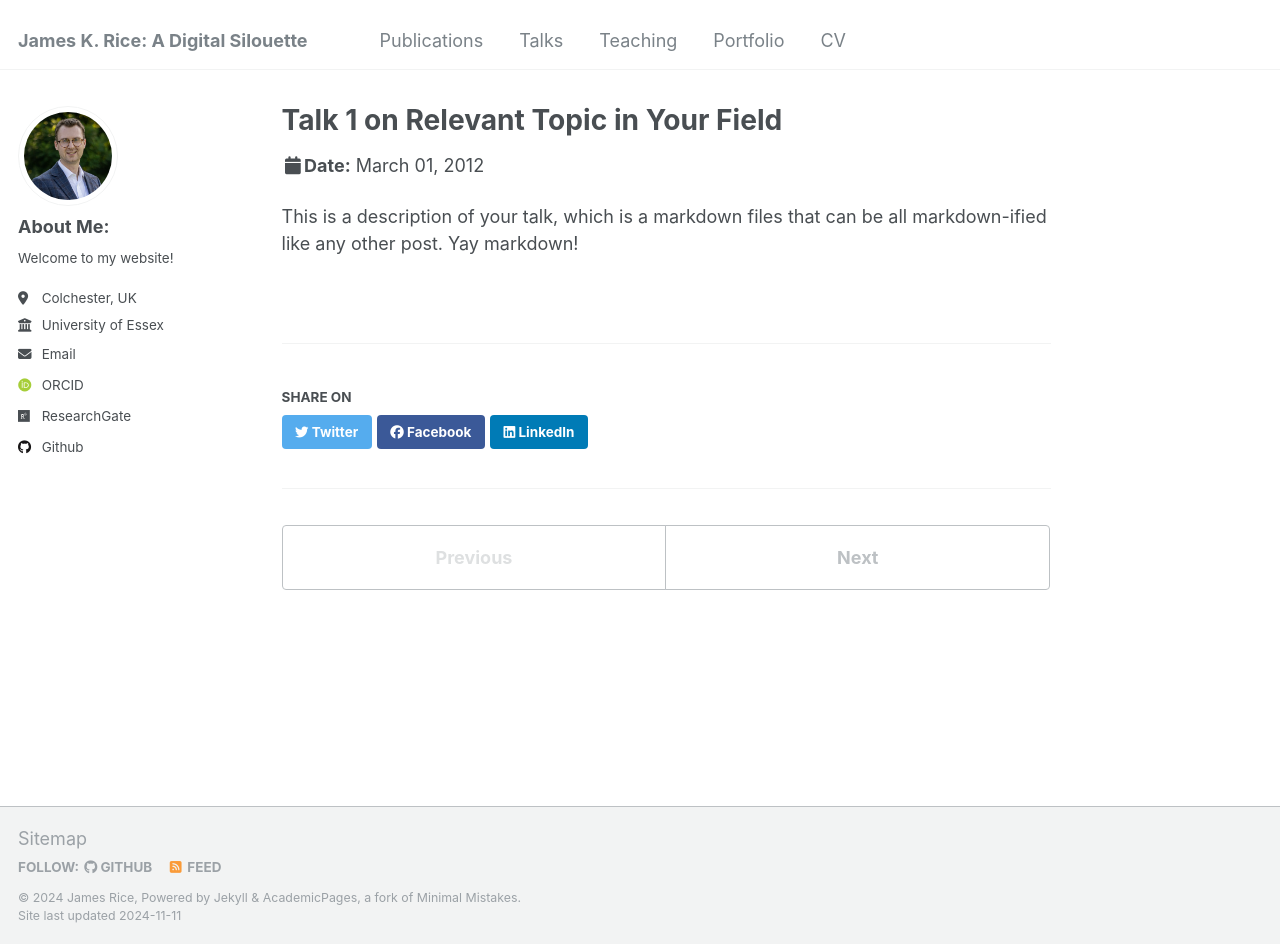
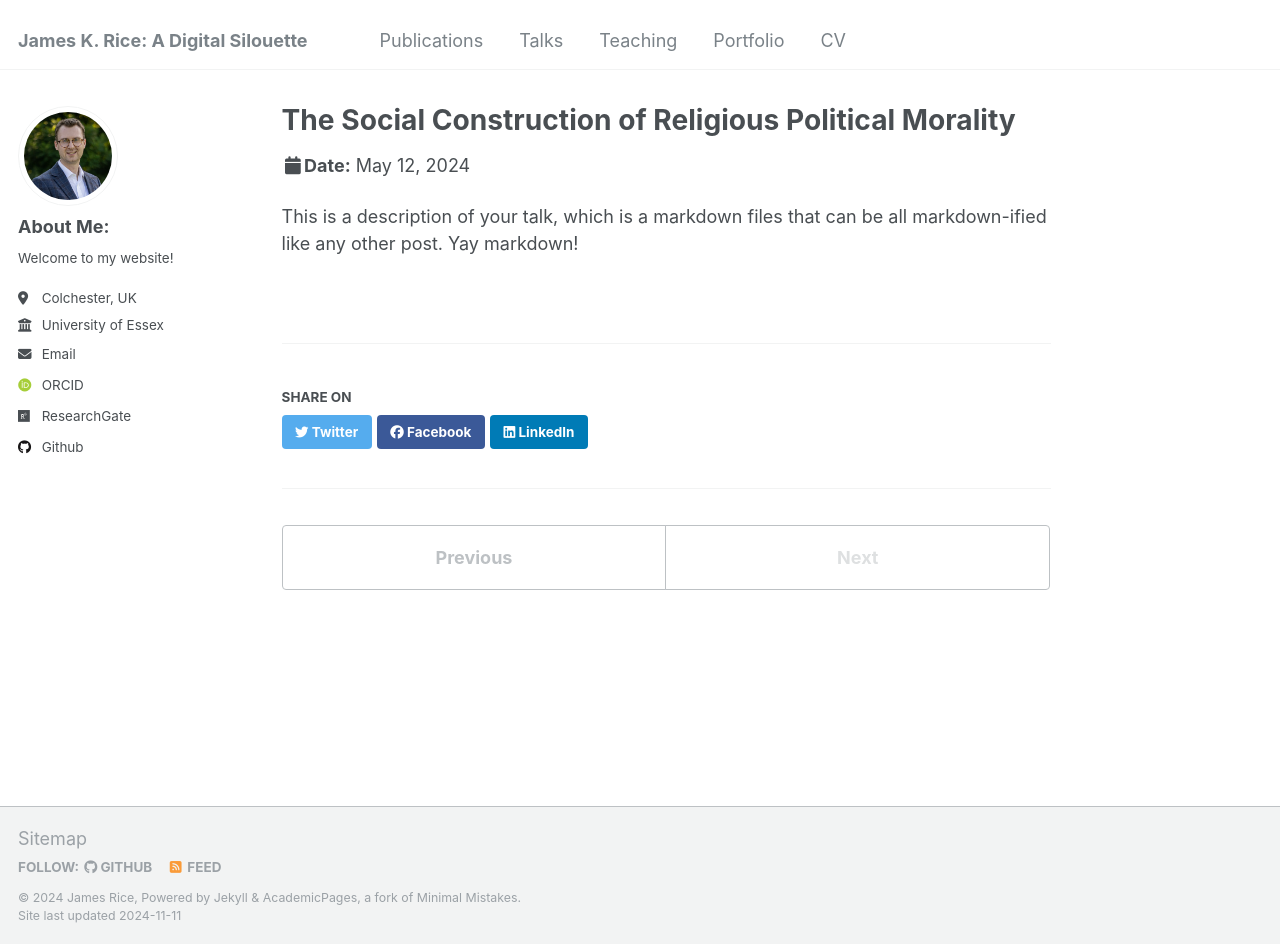
Before and after one commit to jameskrice7/jameskrice7.github.io, a Jekyll site: the page built from _talks/2012-03-01-talk-1.md, in a window 1280 px wide and 944 px high. Built offline with Jekyll 4.4.1, drawn with Linux system fonts in a browser that asks for light colours; some web fonts are replaced.

Commit message:
Update 2012-03-01-talk-1.md

```diff
--- a/_talks/2012-03-01-talk-1.md
+++ b/_talks/2012-03-01-talk-1.md
@@ -1,11 +1,11 @@
 ---
-title: "Talk 1 on Relevant Topic in Your Field"
+title: "The Social Construction of Religious Political Morality"
 collection: talks
 type: "Talk"
 permalink: /talks/2012-03-01-talk-1
-venue: "UC San Francisco, Department of Testing"
-date: 2012-03-01
-location: "San Francisco, California"
+venue: "The London School of Economics and Political Science "
+date: 2024-05-12
+location: "London"
 ---
 
 This is a description of your talk, which is a markdown files that can be all markdown-ified like any other post. Yay markdown!
```
